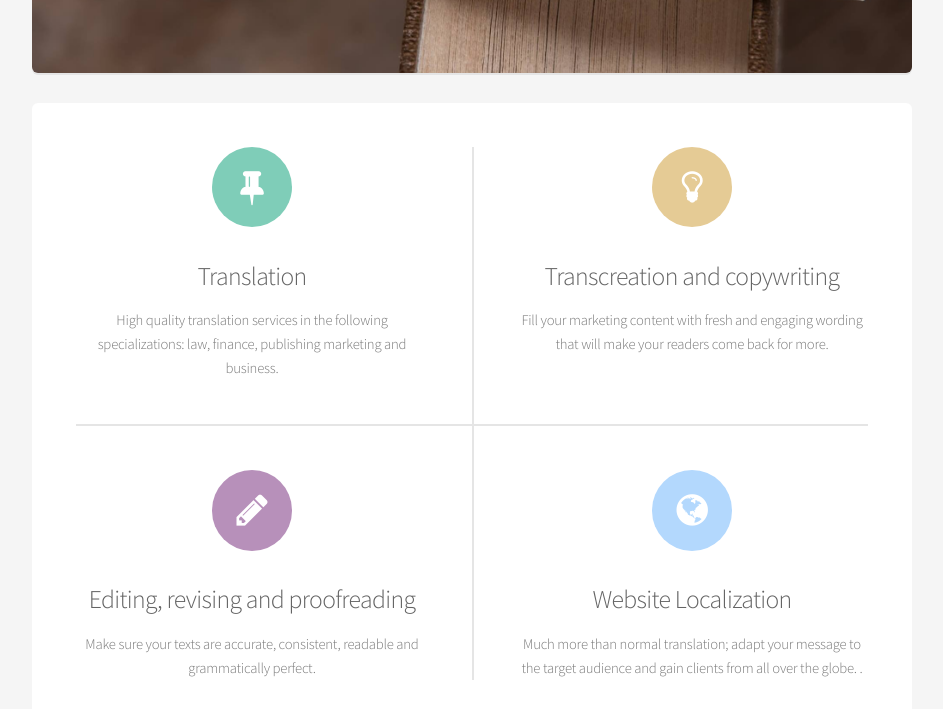
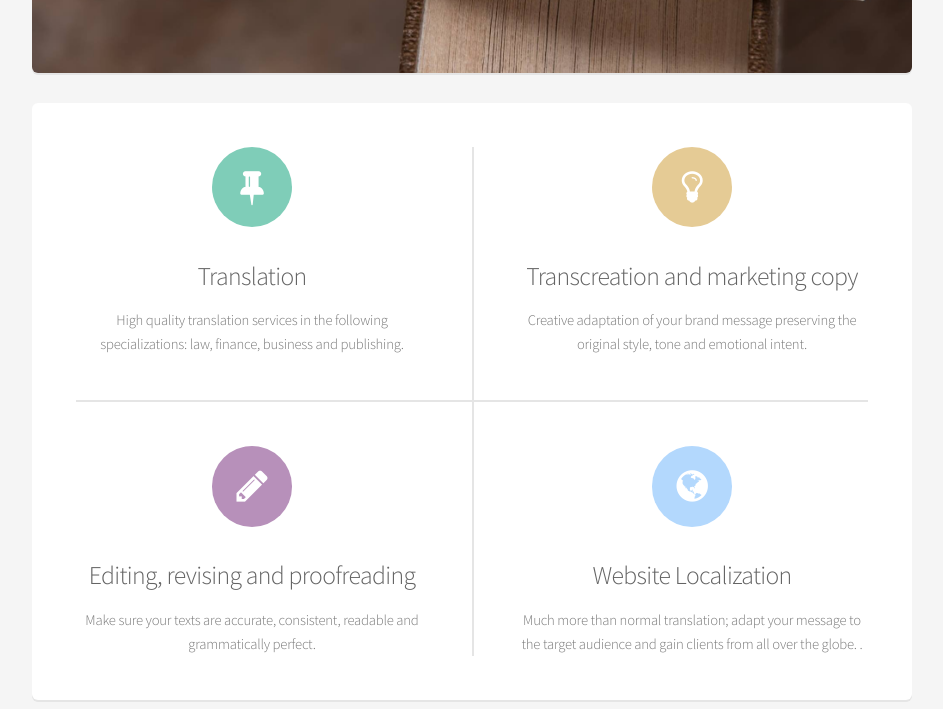
Before and after one commit to mariacolell/mariacolell.github.io, a Jekyll site: the page built from index.html, in a window 1280 px wide and 1400 px high, scrolled down 1332 px, cut to the strip 0-709 px from the top of the window. Shown: the whole strip, without its empty margins (168-1111 px from the left). Built offline with Jekyll 4.4.1, drawn with Linux system fonts in a browser that asks for light colours; nearby versions of some CDN libraries; library files that are not in the unit come from our copies; some of the changed text lies outside the part shown.

Commit message:
Update index.html

```diff
--- a/index.html
+++ b/index.html
@@ -27,12 +27,12 @@ layout: default
       <section>
         <span class="icon major fa-thumb-tack accent2"></span>
         <h3>Translation</h3>
-        <p>High quality translation services in the following specializations: law, finance, publishing marketing and business.</p>
+        <p>High quality translation services in the following specializations: law, finance, business and publishing.</p>
       </section>
       <section>
         <span class="icon major fa-lightbulb-o accent3"></span>
-        <h3>Transcreation and copywriting</h3>
-        <p>Fill your marketing content with fresh and engaging wording that will make your readers come back for more. </p>
+        <h3>Transcreation and marketing copy</h3>
+        <p>Creative adaptation of your brand message preserving the original style, tone and emotional intent. </p>
       </section>
     </div>
     <div class="features-row">
@@ -54,7 +54,7 @@ layout: default
       <section class="box special">
         <span class="image featured"><img src="images/night-camera-lens-map.jpg" alt="" /></span>
         <h3>Localization</h3>
-        <p>Integer volutpat ante et accumsan commophasellus sed aliquam feugiat lorem aliquet ut enim rutrum phasellus iaculis accumsan dolore magna aliquam veroeros.</p>
+        <p>Do you have a fantastic product or service and want to sell more? Find out why localizing your website is the best medium-term investment for your business.</p>
         <ul class="actions">
           <li><a href="#" class="button alt">Learn More</a></li>
         </ul>
@@ -63,8 +63,8 @@ layout: default
     <div class="6u 12u(narrower)">
       <section class="box special">
         <span class="image featured"><img src="images/post-its.jpg" alt="" /></span>
-        <h3>Copywriting</h3>
-        <p>Integer volutpat ante et accumsan commophasellus sed aliquam feugiat lorem aliquet ut enim rutrum phasellus iaculis accumsan dolore magna aliquam veroeros.</p>
+        <h3>Copywriting: the power of words</h3>
+        <p>Fill your marketing content with fresh and engaging wording that will make your readers come back for more.</p>
         <ul class="actions">
           <li><a href="#" class="button alt">Learn More</a></li>
         </ul>
```
